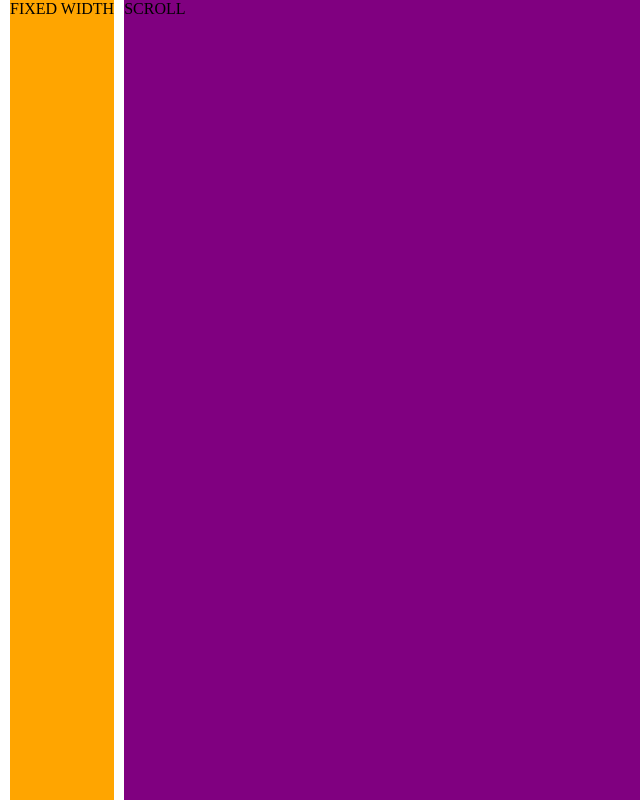
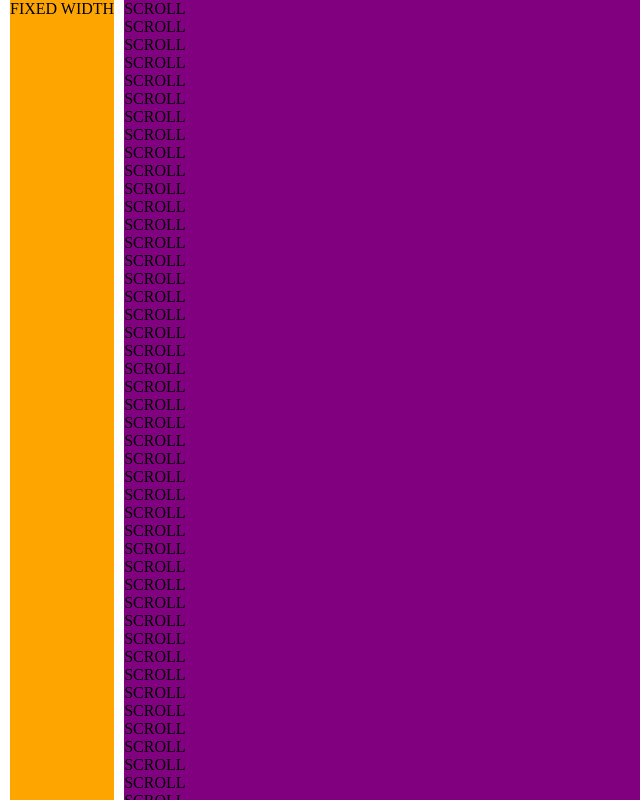
Before and after one commit to garretbassett/website, a plain HTML site: page index.html in a window 1280 px wide. Shown: the whole page, without its empty margins (0-640 px from the left). Drawn offline with Linux system fonts and the light colour scheme.

Commit message:
Update index.html

```diff
--- a/index.html
+++ b/index.html
@@ -15,6 +15,65 @@
             </div>
             <div class="LeftContent">
                 <p>SCROLL</p>
+                <p>SCROLL</p>
+                <p>SCROLL</p>
+                <p>SCROLL</p>
+                <p>SCROLL</p>
+                <p>SCROLL</p>
+                <p>SCROLL</p>
+                <p>SCROLL</p>
+                <p>SCROLL</p>
+                <p>SCROLL</p>
+                <p>SCROLL</p>
+                <p>SCROLL</p>
+                <p>SCROLL</p>
+                <p>SCROLL</p>
+                <p>SCROLL</p>
+                <p>SCROLL</p>
+                <p>SCROLL</p>
+                <p>SCROLL</p>
+                <p>SCROLL</p>
+                <p>SCROLL</p>
+                <p>SCROLL</p>
+                <p>SCROLL</p>
+                <p>SCROLL</p>
+                <p>SCROLL</p>
+                <p>SCROLL</p>
+                <p>SCROLL</p>
+                <p>SCROLL</p>
+                <p>SCROLL</p>
+                <p>SCROLL</p>
+                <p>SCROLL</p>
+                <p>SCROLL</p>
+                <p>SCROLL</p>
+                <p>SCROLL</p>
+                <p>SCROLL</p>
+                <p>SCROLL</p>
+                <p>SCROLL</p>
+                <p>SCROLL</p>
+                <p>SCROLL</p>
+                <p>SCROLL</p>
+                <p>SCROLL</p>
+                <p>SCROLL</p>
+                <p>SCROLL</p>
+                <p>SCROLL</p>
+                <p>SCROLL</p>
+                <p>SCROLL</p>
+                <p>SCROLL</p>
+                <p>SCROLL</p>
+                <p>SCROLL</p>
+                <p>SCROLL</p>
+                <p>SCROLL</p>
+                <p>SCROLL</p>
+                <p>SCROLL</p>
+                <p>SCROLL</p>
+                <p>SCROLL</p>
+                <p>SCROLL</p>
+                <p>SCROLL</p>
+                <p>SCROLL</p>
+                <p>SCROLL</p>
+                <p>SCROLL</p>
+                <p>SCROLL</p>
             </div>
         </div>
     </div>
```
